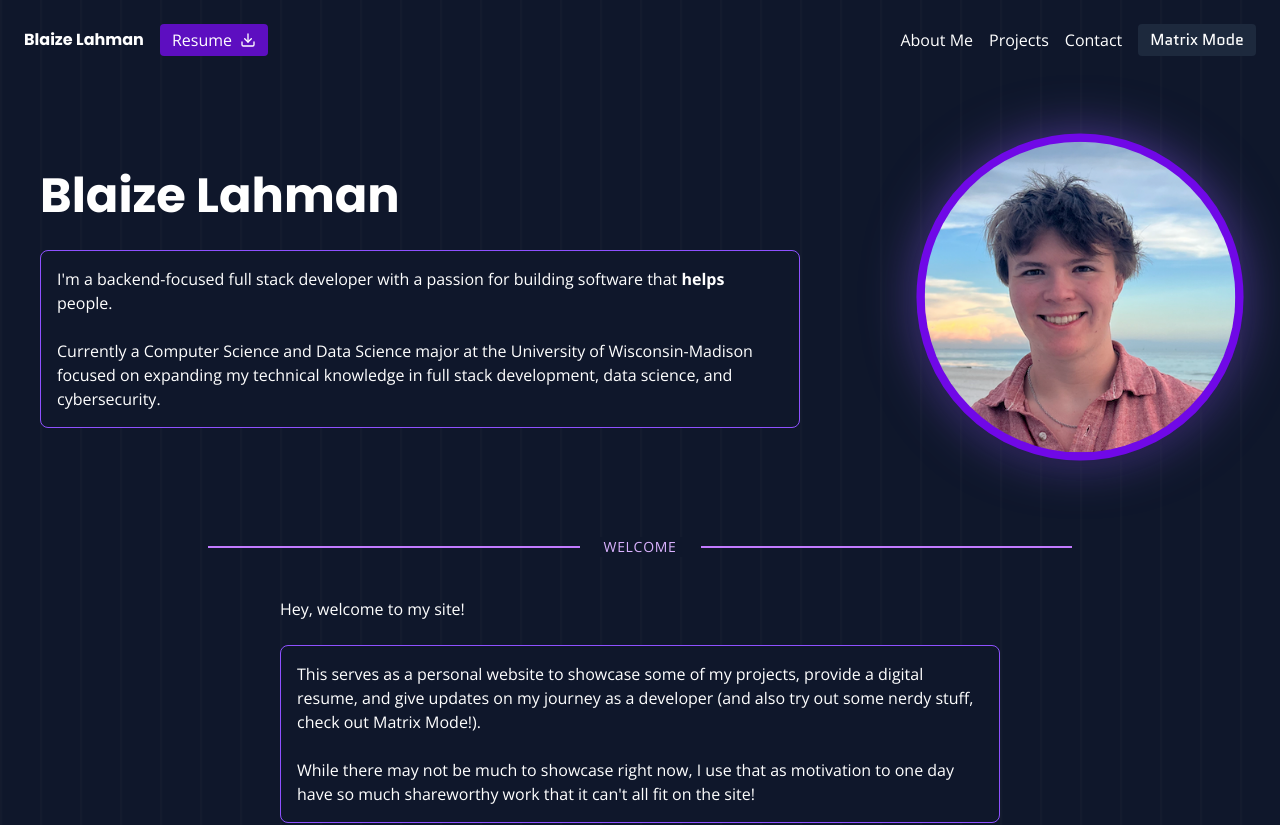
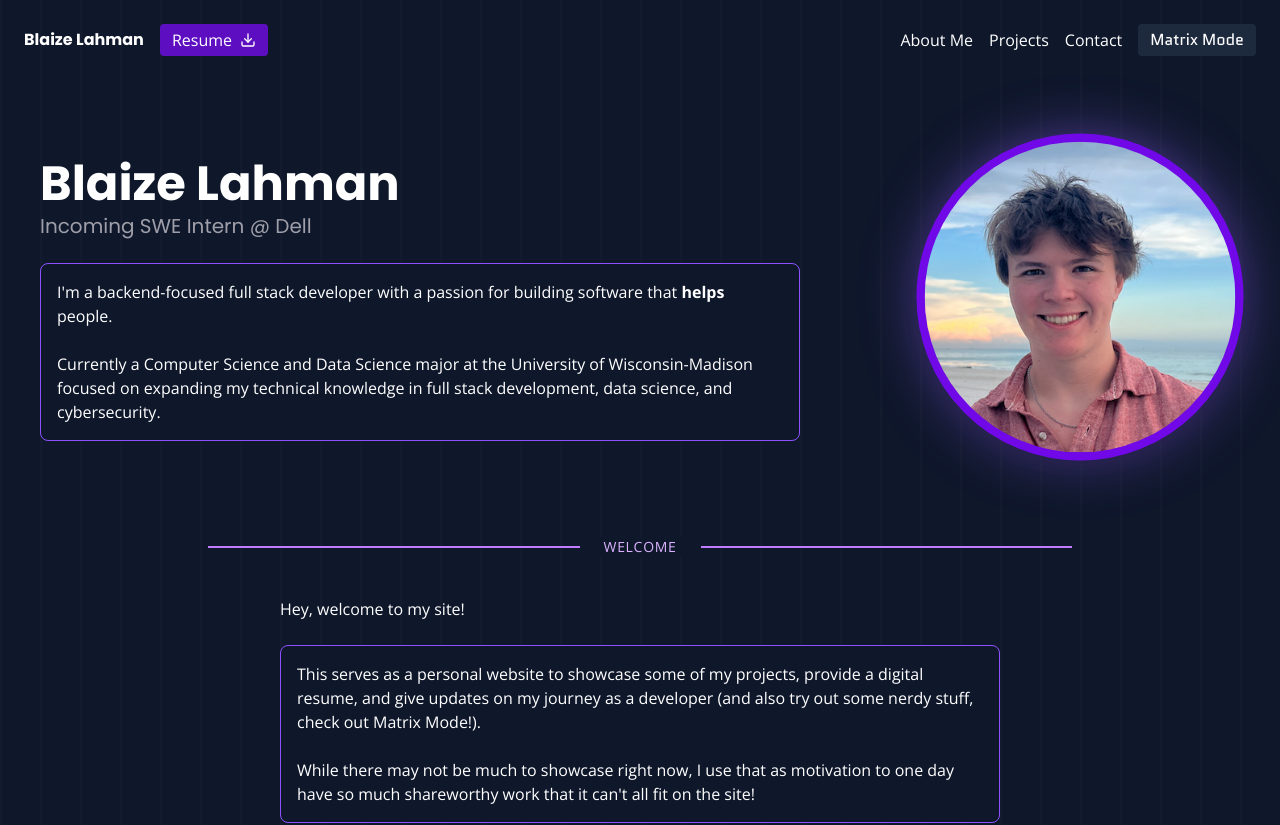
Before and after one commit to blaizerlahman/personal-site, a SvelteKit app: page / in a window 1280 px wide. Shown: the top 825 px of the page. Built offline with nearby package versions, Linux system fonts and the light colour scheme; a web font is replaced by a local one.

Commit message:
updated to include Dell internship

```diff
--- a/src/components/sections/AboutSection.svelte
+++ b/src/components/sections/AboutSection.svelte
@@ -13,9 +13,9 @@
         I have been coding seriously since 2023, and my current programming interests include terminal apps,
         analytic and cybersecurity tools, and basically anything that can help people.
         <br><br>
-        I do not develop for work currently (although I am looking and would be open to any inquiries!)
-        and do so mainly to build tools for myself and others. I do however work for the
-        Department of Computer Science here at UW where I continue to develop techincal skills as
+        As far as development work goes, I am an incoming Software Engineer Intern on the Dell CSG team,
+        where I will work during Summer 2026. I also work for the
+        Department of Computer Science here at UW where I continue to develop technical skills as
         an undergraduate TA for CS320, an intermediate Data Programming course taught in Python.
         <br><br>
         Outside of programming I enjoy being out in nature (hiking and fishing),
--- a/src/components/sections/LandingSection.svelte
+++ b/src/components/sections/LandingSection.svelte
@@ -14,6 +14,10 @@
 	    <h1 class="text-4xl sm:text-5xl font-bold leading-tight">
 		  	Blaize&nbsp;Lahman
 			</h1>
+
+      <h3 class="text-lg sm:text-xl leading-tight text-zinc-400 -mt-6">
+        Incoming SWE Intern&nbsp;@&nbsp;Dell
+      </h3>
 
 			<TextBox>
 				<p>
```
